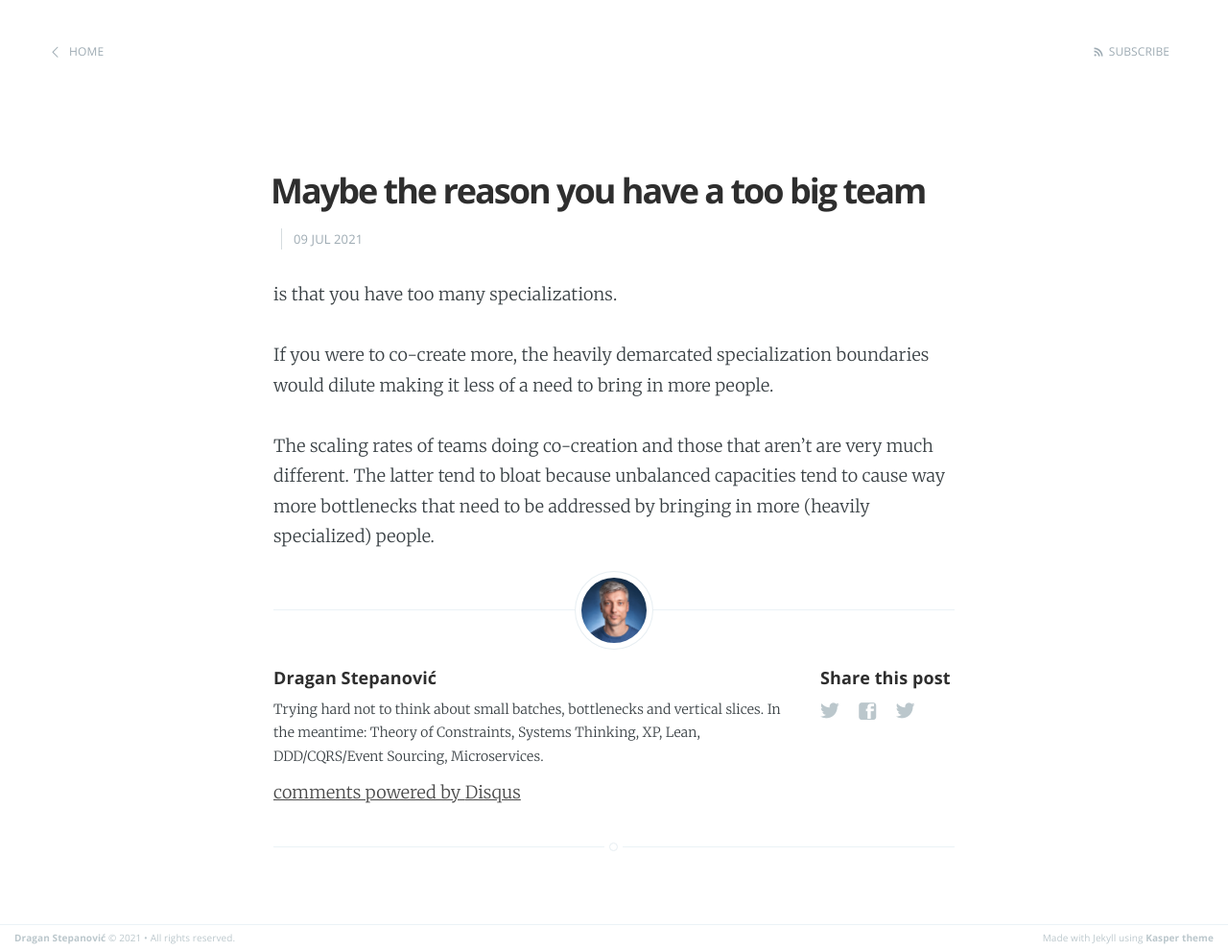
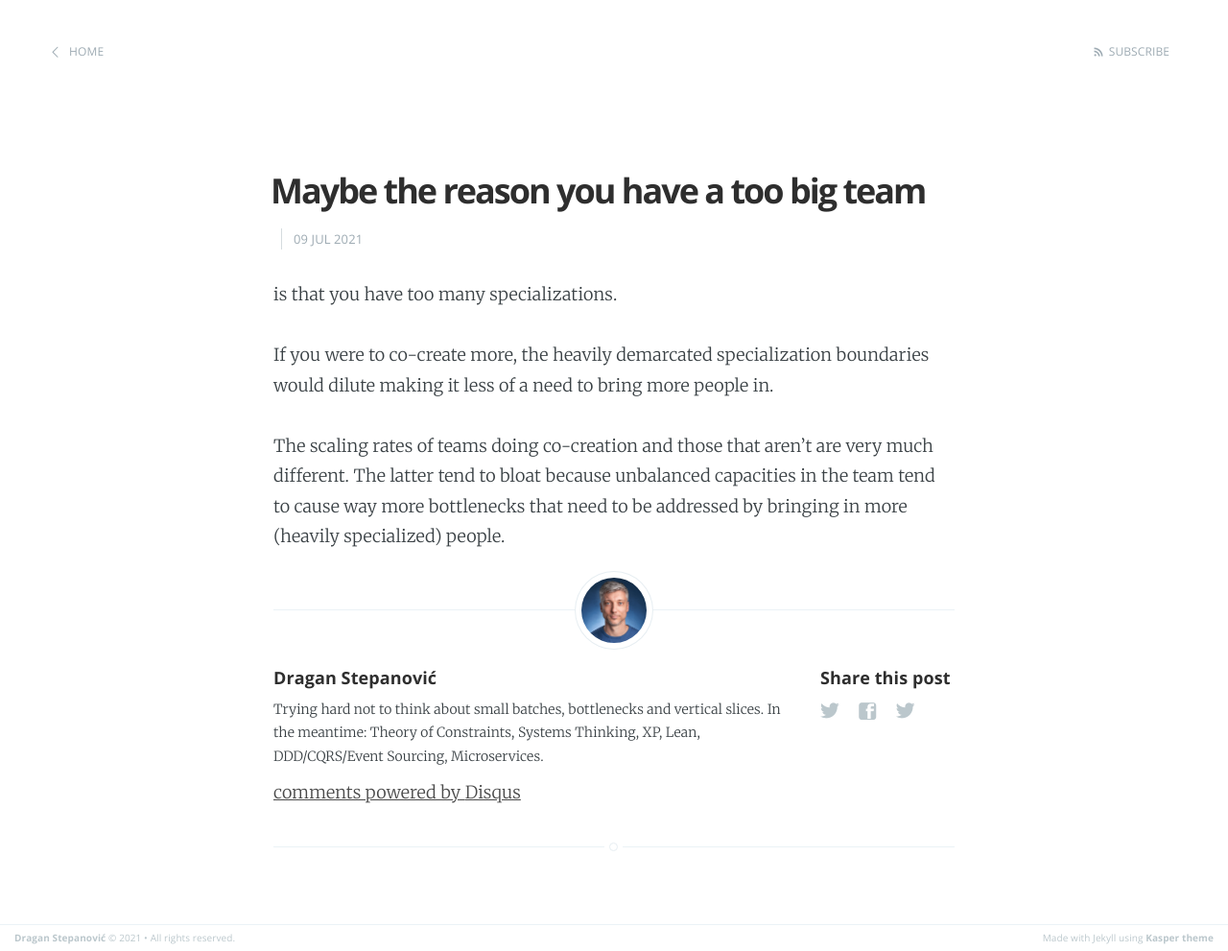
Before and after one commit to dragan-stepanovic/dragan-stepanovic.github.io, a Jekyll site: the page built from _posts/2021-07-09-specializations-bloat-the-team.md, in a window 1280 px wide. Shown: the whole page at 96% size. Built offline with Jekyll 4.4.1, drawn with Linux system fonts in a browser that asks for light colours; our own code applies the rules of GitHub Pages for plain Markdown files; comment, search, counter and statistics services are not loaded.

Commit message:
Update 2021-07-09-specializations-bloat-the-team.md

```diff
--- a/_posts/2021-07-09-specializations-bloat-the-team.md
+++ b/_posts/2021-07-09-specializations-bloat-the-team.md
@@ -4,6 +4,6 @@ title: Maybe the reason you have a too big team
 
 is that you have too many specializations.
 
-If you were to co-create more, the heavily demarcated specialization boundaries would dilute making it less of a need to bring in more people.
+If you were to co-create more, the heavily demarcated specialization boundaries would dilute making it less of a need to bring more people in.
 
-The scaling rates of teams doing co-creation and those that aren't are very much different. The latter tend to bloat because unbalanced capacities tend to cause way more bottlenecks that need to be addressed by bringing in more (heavily specialized) people.
+The scaling rates of teams doing co-creation and those that aren't are very much different. The latter tend to bloat because unbalanced capacities in the team tend to cause way more bottlenecks that need to be addressed by bringing in more (heavily specialized) people.
```
